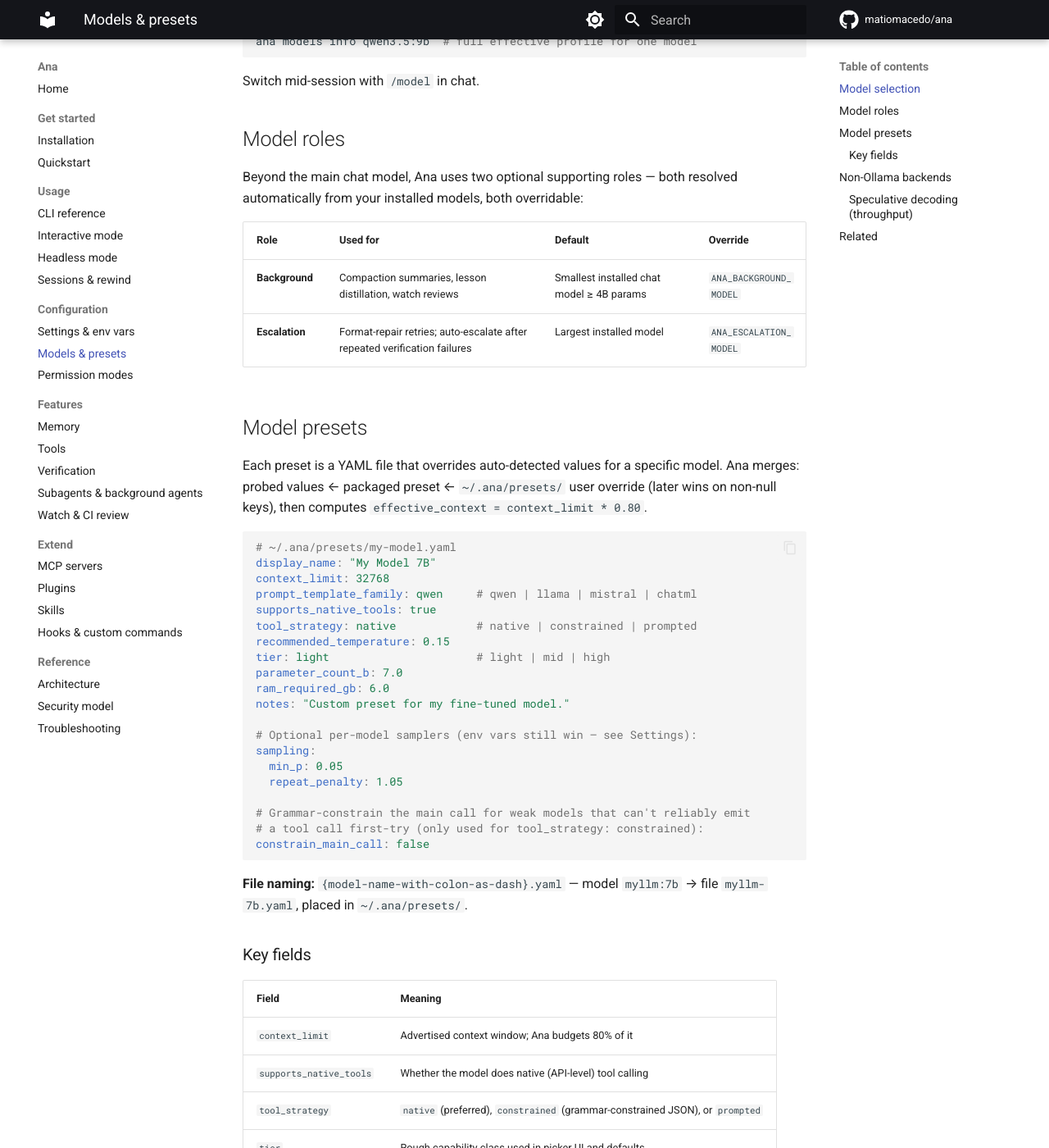
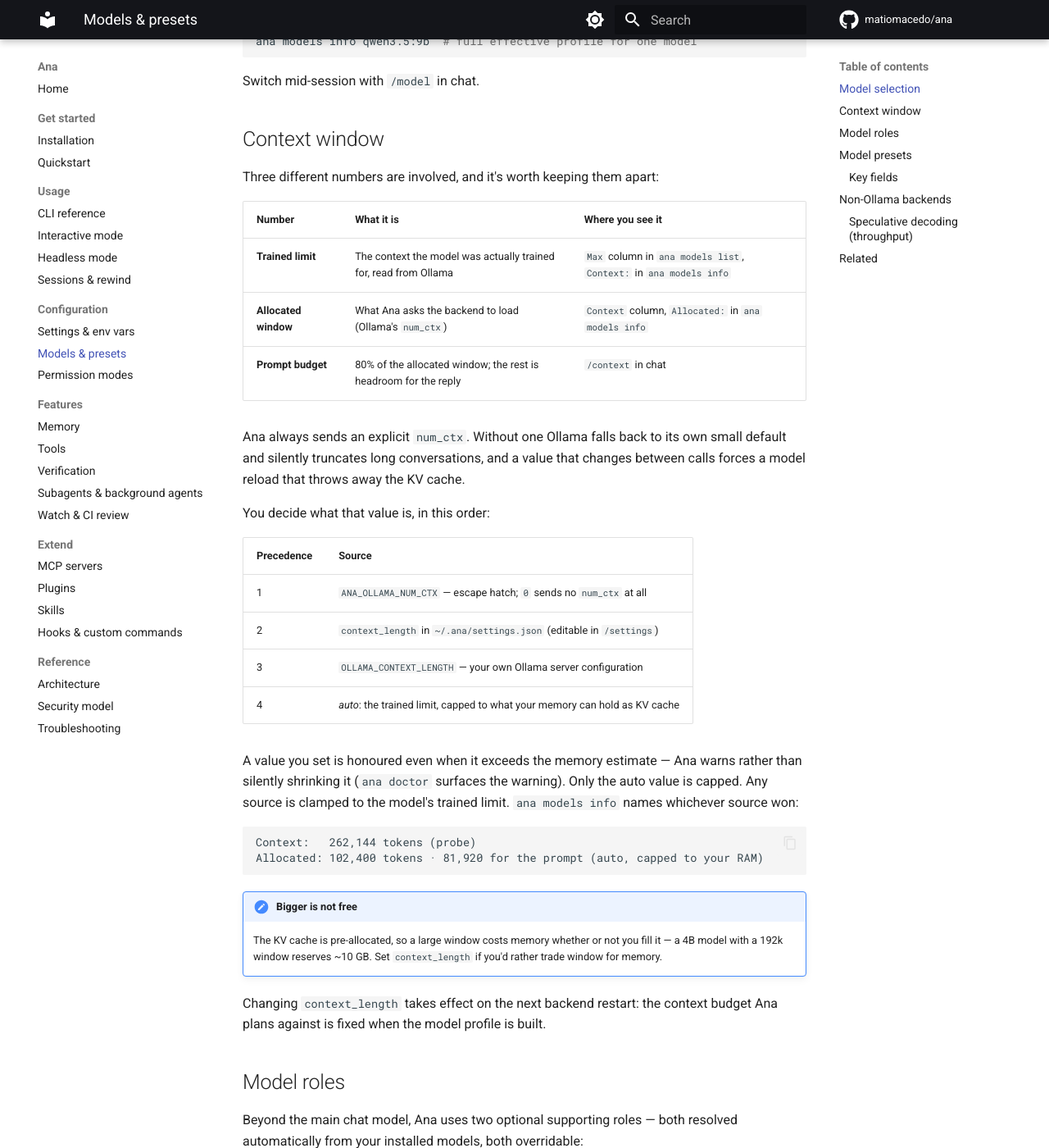
Before and after one commit to matiomacedo/ana, an MkDocs documentation site: the page built from docs/configuration/models.md, in a window 1280 px wide and 1400 px high, scrolled down 756 px. Shown: the whole window at 82% size. Built offline with MkDocs 1.6.1 and Material for MkDocs 9.7.7, drawn with Linux system fonts in a browser that asks for light colours; comment, search, counter and statistics services are not loaded; some of the changed text lies outside the part shown.

Commit message:
Document the context window precedence and the Esc interrupt
Two statements were wrong after the context change in ana-core:
effective_context is 80% of the window the model was loaded with, not of the
trained limit, and a preset's context_limit no longer means "the window Ana
uses" — it now caps the model's declared trained context, so the example
preset's context_limit: 32768 line would have done the opposite of what a
reader expected. Both fixed, in models.md and memory.md.

ANA_OLLAMA_NUM_CTX was never documented at all. Add it, OLLAMA_CONTEXT_LENGTH
and the new context_length setting to the env tables, and a "Context window"
section that separates the three numbers people conflate (trained limit,
allocated window, prompt budget) and gives the precedence chain. Four pages
link to it.

Document Esc: a new "Interrupting a turn" section, Esc in the key table,
Ctrl-C corrected (it interrupts a turn; it exits only at an empty prompt), the
window line /context now prints, and two troubleshooting entries for the
failure this came out of — a model with a smaller context than expected, and
an Ollama context setting that appears to be ignored.

Co-Authored-By: Claude Opus 4.8 <noreply@anthropic.com>

````diff
--- a/docs/configuration/models.md
+++ b/docs/configuration/models.md
@@ -30,6 +30,47 @@ ana models info qwen3.5:9b  # full effective profile for one model
 
 Switch mid-session with `/model` in chat.
 
+## Context window
+
+Three different numbers are involved, and it's worth keeping them apart:
+
+| Number | What it is | Where you see it |
+|---|---|---|
+| **Trained limit** | The context the model was actually trained for, read from Ollama | `Max` column in `ana models list`, `Context:` in `ana models info` |
+| **Allocated window** | What Ana asks the backend to load (Ollama's `num_ctx`) | `Context` column, `Allocated:` in `ana models info` |
+| **Prompt budget** | 80% of the allocated window; the rest is headroom for the reply | `/context` in chat |
+
+Ana always sends an explicit `num_ctx`. Without one Ollama falls back to its
+own small default and silently truncates long conversations, and a value that
+changes between calls forces a model reload that throws away the KV cache.
+
+You decide what that value is, in this order:
+
+| Precedence | Source |
+|---|---|
+| 1 | `ANA_OLLAMA_NUM_CTX` — escape hatch; `0` sends no `num_ctx` at all |
+| 2 | `context_length` in `~/.ana/settings.json` (editable in `/settings`) |
+| 3 | `OLLAMA_CONTEXT_LENGTH` — your own Ollama server configuration |
+| 4 | *auto*: the trained limit, capped to what your memory can hold as KV cache |
+
+A value you set is honoured even when it exceeds the memory estimate — Ana
+warns rather than silently shrinking it (`ana doctor` surfaces the warning).
+Only the auto value is capped. Any source is clamped to the model's trained
+limit. `ana models info` names whichever source won:
+
+```
+Context:   262,144 tokens (probe)
+Allocated: 102,400 tokens · 81,920 for the prompt (auto, capped to your RAM)
+```
+
+!!! note "Bigger is not free"
+    The KV cache is pre-allocated, so a large window costs memory whether or
+    not you fill it — a 4B model with a 192k window reserves ~10 GB. Set
+    `context_length` if you'd rather trade window for memory.
+
+Changing `context_length` takes effect on the next backend restart: the
+context budget Ana plans against is fixed when the model profile is built.
+
 ## Model roles
 
 Beyond the main chat model, Ana uses two optional supporting roles — both
@@ -44,13 +85,11 @@ resolved automatically from your installed models, both overridable:
 
 Each preset is a YAML file that overrides auto-detected values for a
 specific model. Ana merges: probed values ← packaged preset ←
-`~/.ana/presets/` user override (later wins on non-null keys), then
-computes `effective_context = context_limit * 0.80`.
+`~/.ana/presets/` user override (later wins on non-null keys).
 
 ```yaml
 # ~/.ana/presets/my-model.yaml
 display_name: "My Model 7B"
-context_limit: 32768
 prompt_template_family: qwen     # qwen | llama | mistral | chatml
 supports_native_tools: true
 tool_strategy: native            # native | constrained | prompted
@@ -77,7 +116,7 @@ constrain_main_call: false
 
 | Field | Meaning |
 |---|---|
-| `context_limit` | Advertised context window; Ana budgets 80% of it |
+| `context_limit` | The model's trained context. Read from Ollama — only set this to correct a model that misreports it, or to record a smaller *usable* context you measured with `ana models bench`. To change how much Ana loads, use `context_length` instead (see [Context window](#context-window)) |
 | `supports_native_tools` | Whether the model does native (API-level) tool calling |
 | `tool_strategy` | `native` (preferred), `constrained` (grammar-constrained JSON), or `prompted` |
 | `tier` | Rough capability class used in picker UI and defaults |
````
Also changed, not shown: docs/configuration/settings.md (+2 -0 lines), docs/features/memory.md (+5 -3 lines), docs/reference/troubleshooting.md (+23 -2 lines), docs/usage/interactive-mode.md (+37 -2 lines).
